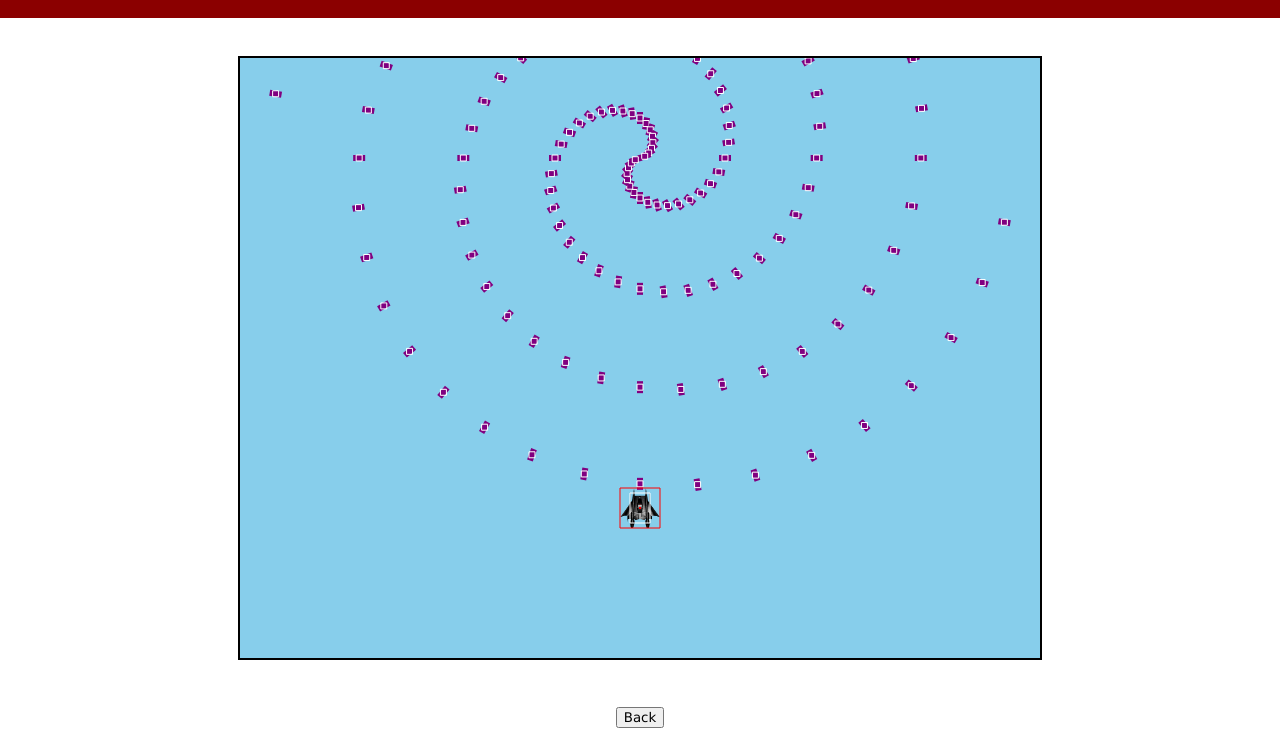
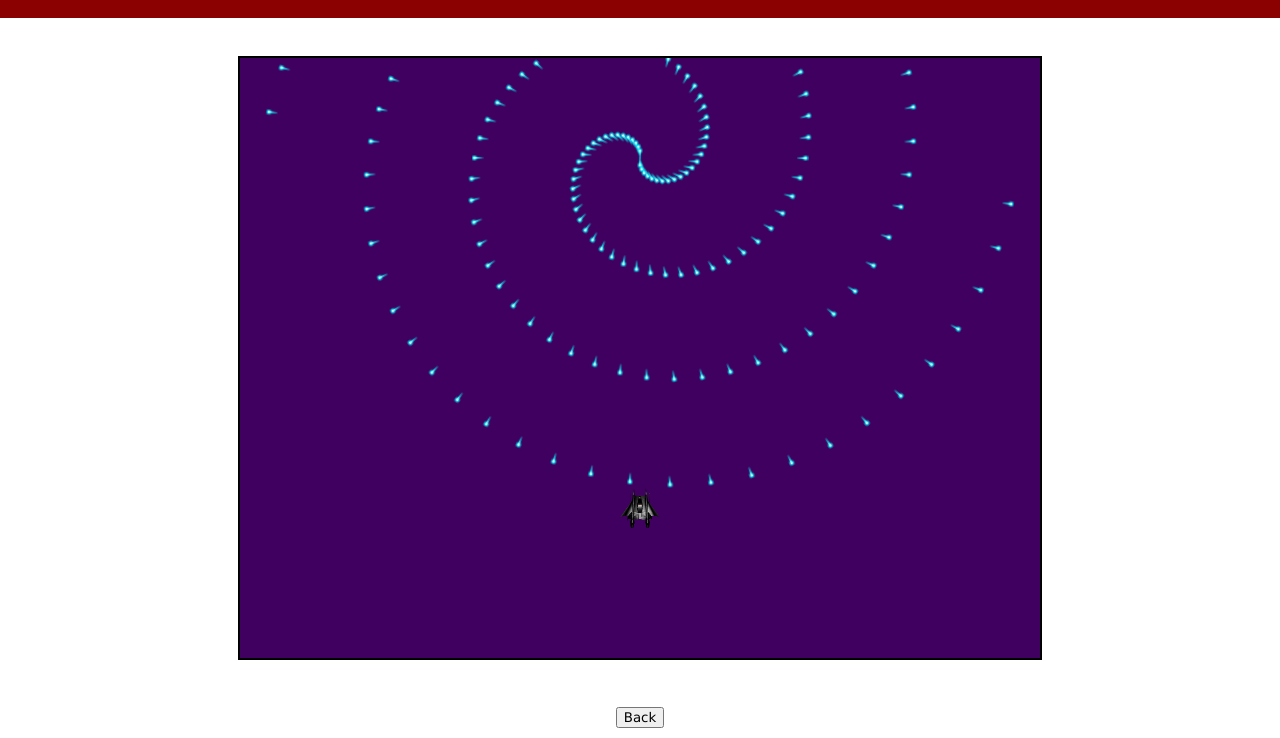
Before and after one commit to gilecheverria/JavaScript_Games, a website built with Vite: page class_examples/html/08_hell.html in a window 1280 px wide. Shown: the part 62-800 px from the top of the page. Built offline with nearby package versions, Linux system fonts and the light colour scheme.

Commit message:
Add sprites for beams

```diff
--- a/class_examples/css/styles.css
+++ b/class_examples/css/styles.css
@@ -46,7 +46,7 @@ canvas {
 }
 
 #canvas {
-  background-color: #87ceeb;
+  background-color: #400060;
   grid-area: main;
 }
 
--- a/class_examples/js/08_hell.js
+++ b/class_examples/js/08_hell.js
@@ -25,6 +25,8 @@ let oldTime;
 
 let playerSpeed = 0.2;
 let bulletSpeed = 0.05;
+let bulletDelay = 80;
+let bulletAngleIncrement = Math.PI / 25.5;
 
 // Dictionary for the keys that will control player movement
 const keyDirections = {
@@ -125,9 +127,9 @@ class Bullet extends GameObject {
     checkAlive() {
         if (this.lifeTime > this.maxLife ||
             this.position.y < 0 ||
-            this.position.y + this.height > canvasHeight ||
+            this.position.y > canvasHeight ||
             this.position.x < 0 ||
-            this.position.x + this.width > canvasWidth) {
+            this.position.x > canvasWidth) {
             // Mark the bullet to be destroyed in the next frame
             this.destroy = true;
         }
@@ -139,18 +141,16 @@ class Bullet extends GameObject {
         ctx.save();
         // Apply the required rotation around the bullet center
         ctx.translate(this.position.x, this.position.y);
-        ctx.rotate(this.angle);
+        // Add 90 degrees to the angle because of the orientation of the sprites
+        ctx.rotate(this.angle + Math.PI / 2);
         ctx.translate(-this.position.x, -this.position.y);
         // Draw the bullet
-        ctx.fillStyle = this.color;
-        ctx.fillRect(this.position.x - this.width / 2,
-                     this.position.y - this.height / 2,
-                     this.width, this.height);
+        super.draw(ctx);
         // Recover any previous transformations
         ctx.restore();
 
         //this.drawBoundingBox(ctx);
-        this.drawCollider(ctx);
+        //this.drawCollider(ctx);
     }
 }
 
@@ -164,10 +164,10 @@ class Game {
         this.nextActorTime = randomRange(500, 1000);
         this.generateTime = 0;
 
-        this.bulletDelay = 100;
+        this.bulletDelay = bulletDelay;
         this.bulletTimer = 0;
         this.bulletAngle = 0;
-        this.bulletAngleIncrement = Math.PI / 18;
+        this.bulletAngleIncrement = bulletAngleIncrement;
     }
 
     initObjects() {
@@ -188,8 +188,8 @@ class Game {
             bullet.draw(ctx);
         }
         this.player.draw(ctx);
-        this.player.drawBoundingBox(ctx);
-        this.player.drawCollider(ctx);
+        //this.player.drawBoundingBox(ctx);
+        //this.player.drawCollider(ctx);
     }
 
     update(deltaTime) {
@@ -205,11 +205,11 @@ class Game {
         }
         for (let bullet of this.enemyBullets) {
             bullet.update(deltaTime);
-            bullet.setCollider(6, 6);
+            bullet.updateCollider();
         }
         // Move the player
         this.player.update(deltaTime);
-        this.player.setCollider(20, 30);
+        this.player.updateCollider();
 
         this.checkCollisions();
 
@@ -331,7 +331,10 @@ class Game {
     }
 
     addEnemyBullet(originX, originY, destX, destY) {
-        const bullet = new Bullet(new Vec(originX, originY), 12, 6, "purple");
+        const bullet = new Bullet(new Vec(originX, originY), 6, 12, "purple");
+        bullet.setSprite("../assets/sprites/beams.png",
+                         new Rect(238, 96, 44, 92)); // Blue beams
+                         //new Rect(231, 221, 40, 66)); // Purple beams
         bullet.setCollider(6, 6);
         bullet.setVelocity(destX, destY);
         game.enemyBullets.push(bullet);
--- a/class_examples/js/game_classes.js
+++ b/class_examples/js/game_classes.js
@@ -39,18 +39,12 @@ class Vec {
 
 class Rect {
     constructor(x, y, width, height) {
-        this.position = new Vec(x, y)
+        this.position = new Vec(x, y);
         this.width = width;
         this.height = height;
     }
 }
 
-
-class Collider {
-    constructor(gameObject, width, height) {
-
-    }
-}
 
 class GameObject {
     constructor(position, width, height, color, type) {
@@ -76,21 +70,26 @@ class GameObject {
     setCollider(width, height) {
         let xMargin = (this.width - width) / 2;
         let yMargin = (this.height - height) / 2;
-        let xOffset = this.width / 2 - xMargin;
-        let yOffset = this.height / 2 - yMargin;
-        console.log(`Margin: ${xMargin}, ${yMargin}`)
-        this.collider = new Rect(this.position.x - xOffset,
-                                 this.position.y - yOffset,
-                                 width,
-                                 height);
+        this.xOffset = this.width / 2 - xMargin;
+        this.yOffset = this.height / 2 - yMargin;
+        this.colliderWidth = width;
+        this.colliderHeight = height;
+        this.updateCollider();
+    }
+
+    updateCollider() {
+        this.collider = new Rect(this.position.x - this.xOffset,
+                                 this.position.y - this.yOffset,
+                                 this.colliderWidth,
+                                 this.colliderHeight);
     }
 
     draw(ctx) {
         if (this.spriteImage) {
             if (this.spriteRect) {
                 ctx.drawImage(this.spriteImage,
-                              this.spriteRect.x * this.spriteRect.width,
-                              this.spriteRect.y * this.spriteRect.height,
+                              this.spriteRect.position.x, // * this.spriteRect.width,
+                              this.spriteRect.position.y, // * this.spriteRect.height,
                               this.spriteRect.width, this.spriteRect.height,
                               this.position.x - this.width / 2,
                               this.position.y - this.height / 2,
```
Also changed, not shown: class_examples/assets/sprites/beams.png (added).
